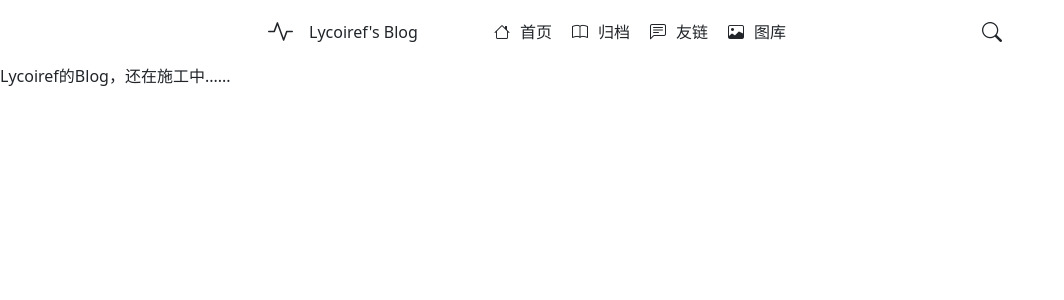
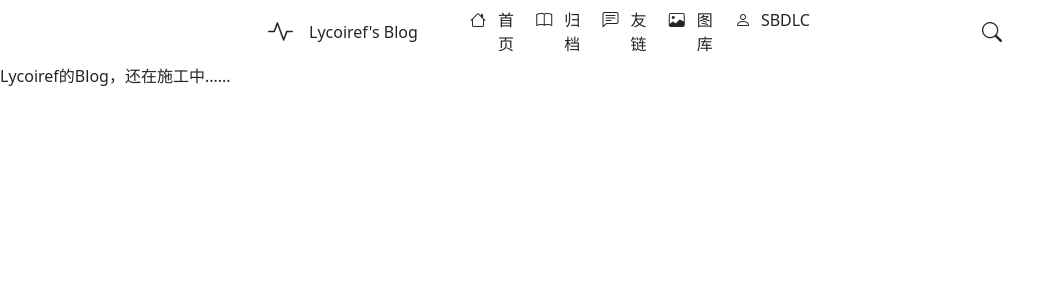
Before and after one commit to Lycoiref/Lycoiref, a Next.js app: page / in a window 1280 px wide. Shown: the top 300 px of the page, without its empty margins (0-1064 px from the left). Built offline with nearby package versions, Linux system fonts and the light colour scheme.

Commit message:
feat: add sbdlc

```diff
--- /dev/null
+++ b/src/app/pages/dlc/page.tsx
@@ -0,0 +1,13 @@
+export default function Page() {
+  return (
+    <div className="page">
+      <picture>
+        <img
+          src="https://blog-1301952160.cos.ap-shanghai.myqcloud.com/Lycoiref/dlc.jpg"
+          alt="DLC"
+        />
+      </picture>
+      嘿↑嘿↓嘿←嘿→嘿，我是SBDLC
+    </div>
+  )
+}
--- a/src/components/MainPage/TopBar/TopBar.jsx
+++ b/src/components/MainPage/TopBar/TopBar.jsx
@@ -4,6 +4,9 @@ import style from './top.module.scss'
 export default function TopBar() {
   const goArchive = () => {
     window.location.href = '/pages/archive'
+  }
+  const goDLC = () => {
+    window.location.href = '/pages/dlc'
   }
 
   return (
@@ -31,6 +34,12 @@ export default function TopBar() {
             <i className="bi bi-image"></i>
             <div className={style.text}>图库</div>
           </div>
+          <div className={style.item}>
+            <i className="bi bi-person"></i>
+            <div className={style.text} onClick={goDLC}>
+              SBDLC
+            </div>
+          </div>
         </div>
         <div className="right col flex justify-end">
           <div
```
